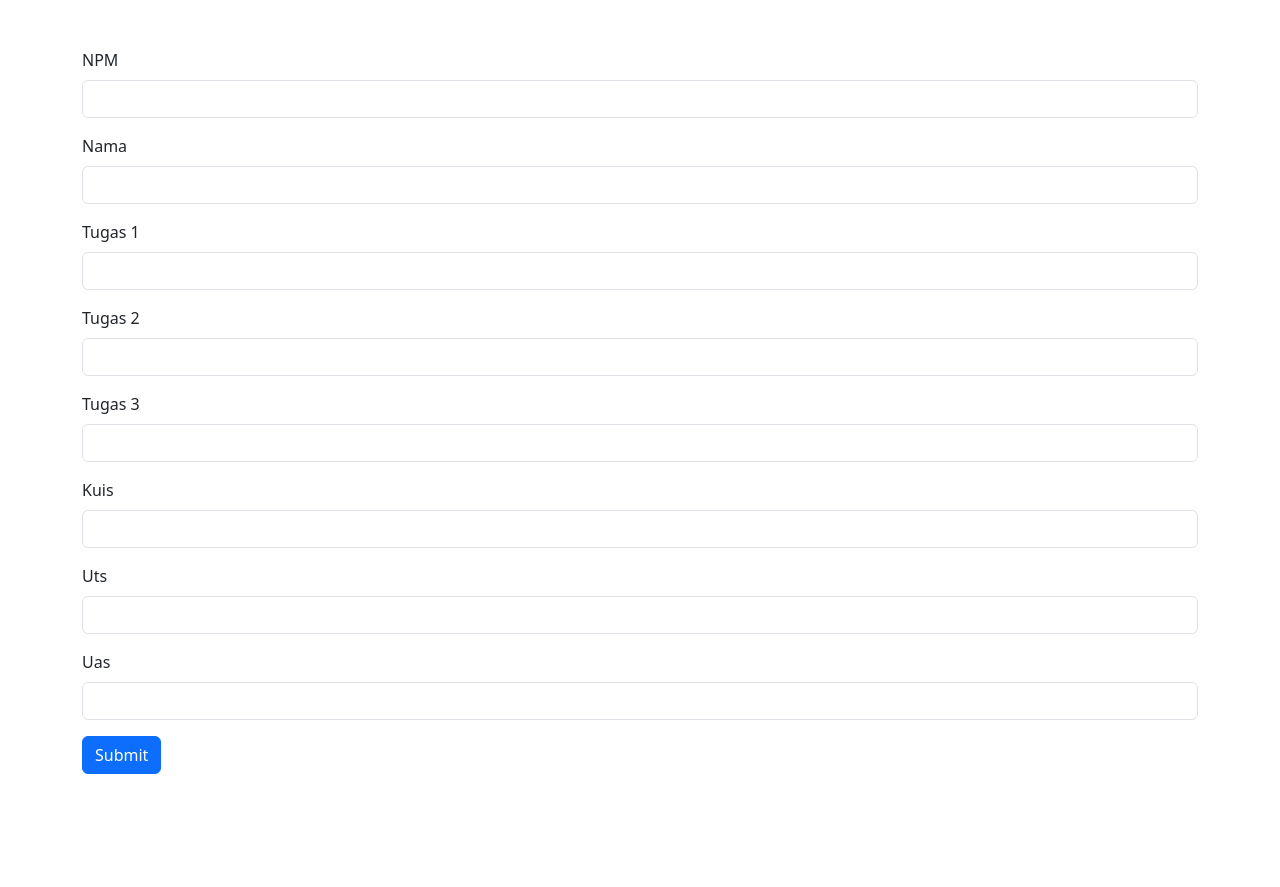
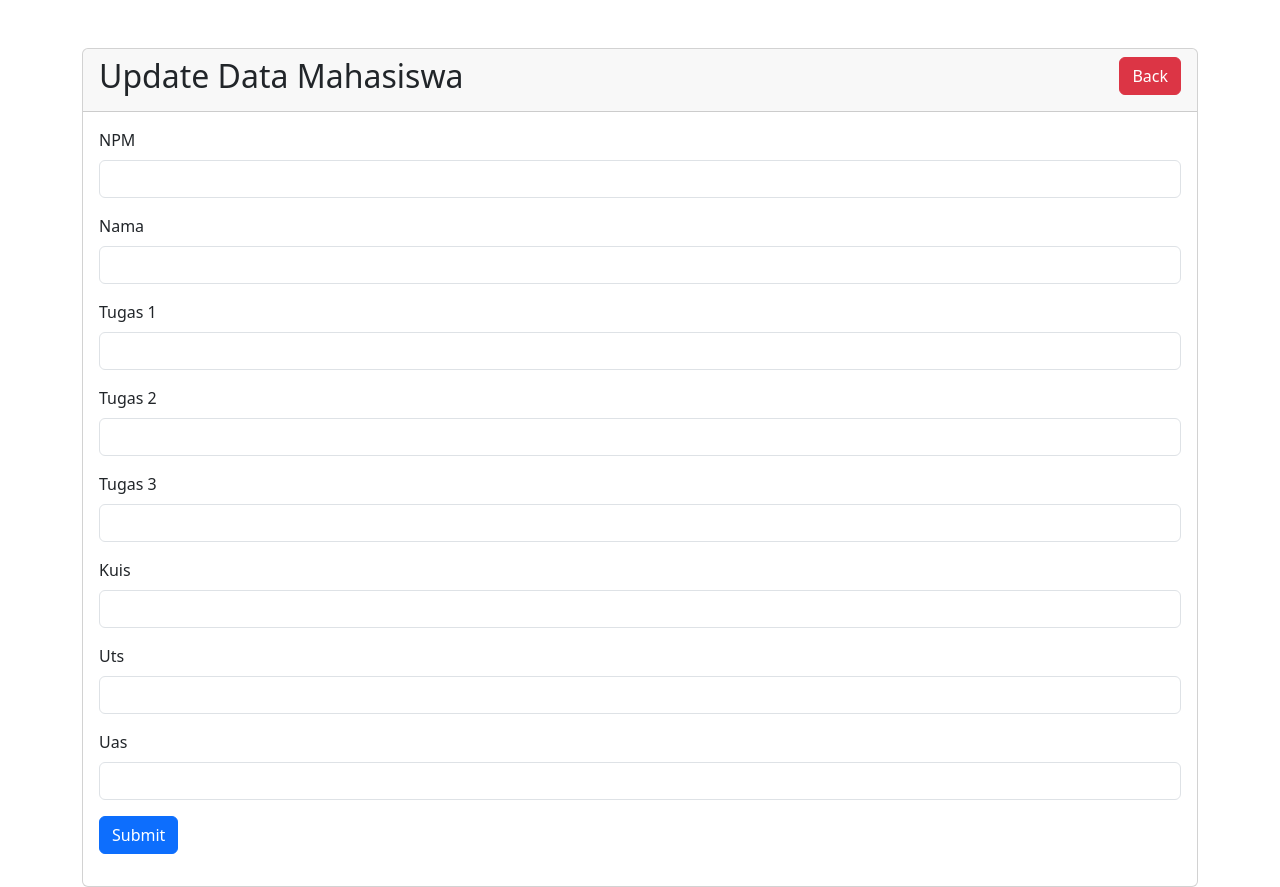
Before and after one commit to Wesly2309/Project-CRUD-Using-PHP-MYSQL, a PHP site: page /update.php?id=1 in a window 1280 px wide. Before the commit the page ends 774 px from the top, so only its background shows below. Run offline with PHP 8.4, Linux system fonts and the light colour scheme; data that the repository does not hold is empty.

Commit message:
final commit

```diff
--- a/config.php
+++ b/config.php
@@ -1,31 +1,31 @@
 <?php
 
-    $server = "localhost";
-    $username = "root";
-    $password = "";
-    $dbName = "universitas";
+$server = 'localhost';
+$username = 'root';
+$password = '';
+$dbName = 'universitas';
 
-    $conn = mysqli_connect($server , $username , $password , $dbName);
+$conn = mysqli_connect($server, $username, $password, $dbName);
 
-    if(!$conn) {
-        die('Database gagal terhubung');
+if (!$conn) {
+    exit('Database gagal terhubung');
 }
 
-    function query($query) {
+function query($query)
+{
     global $conn;
 
-
-        $result = mysqli_query($conn , $query);
+    $result = mysqli_query($conn, $query);
     $rows = [];
 
-        while($row = mysqli_fetch_assoc($result)){
+    while ($row = mysqli_fetch_assoc($result)) {
         $rows[] = $row;
     }
 
     return $rows;
 }
-
-    function add($data) {
+function add($data)
+{
     global $conn;
 
     $npm = $data['npm'];
@@ -37,28 +37,18 @@
     $uts = $data['uts'];
     $uas = $data['uas'];
 
-        $query = "INSERT INTO mahasiswa VALUES( '' ,'$npm' , '$nama' , '$t1' ,'$t2' ,'$t3', '$kuis' , '$uts' , '$uas' )";
+    $query = "INSERT INTO mahasiswa (npm, nama, t1, t2, t3, kuis, uts, uas) VALUES ('$npm', '$nama', '$t1', '$t2', '$t3', '$kuis', '$uts', '$uas')";
 
-        mysqli_query($conn , $query);
-
-        return mysqli_affected_rows($conn);
-
-
+    if (mysqli_query($conn, $query))
+    {
+        return "Data successfully added.";
+    } else {
+        return "Error: " . mysqli_error($conn);
+    }
 }
 
-    function delete($id) {
-        global $conn;
-
-
-        $query = "DELETE FROM mahasiswa WHERE id = $id";
-        mysqli_query($conn , $query);
-
-        return mysqli_affected_rows($conn);
-
-    }
-
-
-    function update($data) {
+function update($data)
+{
     global $conn;
 
     $id = $_GET['id'];
@@ -73,11 +63,8 @@
 
     $query = "UPDATE mahasiswa SET npm = '$npm' , nama = '$nama' , t1 = '$t1' , t2 = '$t2' ,  t3 = '$t3', kuis = '$kuis' , uts = '$uts' , uas = '$uas' WHERE id = '$id'";
 
-        mysqli_query($conn , $query);
+    mysqli_query($conn, $query);
 
     return mysqli_affected_rows($conn);
-
 }
-
-
 ?>
--- a/update.php
+++ b/update.php
@@ -4,24 +4,21 @@
 
 $id = $_GET['id'];
 
+$mahasiswa = query('SELECT * FROM mahasiswa')[0];
 
-    $mahasiswa = query("SELECT * FROM mahasiswa")[0];
-
-    if(isset($_POST['submit'])) {
-        if(update($_POST) > 0 ) {
+if (isset($_POST['submit'])) {
+    if (update($_POST) > 0) {
         echo "<script>
-                    alert('Data berhasil diubah!')
+                    alert('Data Mahasiswa berhasil diubah!')
                     window.location.href = 'index.php'
             </script>";
-        }else {
+    } else {
         echo "<script>
-                    alert('Data  tidak berhasil diubah!')
+                    alert('Data Mahasiswa gagal diubah!')
                     window.location.href = 'index.php'
             </script>";
     }
 }
-
-
 
 ?>
 
@@ -34,46 +31,59 @@
     <link href="https://cdn.jsdelivr.net/npm/bootstrap@5.3.2/dist/css/bootstrap.min.css" rel="stylesheet" integrity="sha384-T3c6CoIi6uLrA9TneNEoa7RxnatzjcDSCmG1MXxSR1GAsXEV/Dwwykc2MPK8M2HN" crossorigin="anonymous">
   </head>
   <body>
+
     <div class="container mt-5">
-
+      <div class="row">
+        <div class="col-md-12">
+          <div class="card">
+            <div class="card-header">
+              <h2>Update Data Mahasiswa
+                <a href="index.php" class="btn btn-danger float-end">Back</a>
+              </h2>
+            </div>
+            <div class="card-body">
             <form action="" method="post">
-      <input type="hidden" name="id" value="<?= $mahasiswa['id'] ?>">
+              <input type="hidden" name="id" value="<?php echo $mahasiswa['id']; ?>">
             <div class="mb-3">
             <label for="npm" class="form-label">NPM</label>
-    <input type="text" class="form-control" id="npm" name="npm" value="<?= $mahasiswa['npm'] ?>">
+            <input type="text" class="form-control" id="npm" name="npm" value="<?php echo $mahasiswa['npm']; ?>">
           </div>
           <div class="mb-3">
             <label for="nama" class="form-label">Nama</label>
-    <input type="text" class="form-control" id="nama" name="nama" value="<?= $mahasiswa['nama'] ?>">
+            <input type="text" class="form-control" id="nama" name="nama" value="<?php echo $mahasiswa['nama']; ?>">
           </div>
           <div class="mb-3">
             <label for="t1" class="form-label">Tugas 1</label>
-    <input type="text" class="form-control" id="t1" name="t1" value="<?= $mahasiswa['t1'] ?>">
+            <input type="text" class="form-control" id="t1" name="t1" value="<?php echo $mahasiswa['t1']; ?>">
           </div>
           <div class="mb-3">
             <label for="t2" class="form-label">Tugas 2</label>
-    <input type="text" class="form-control" id="t2" name="t2" value="<?= $mahasiswa['t2'] ?>">
+            <input type="text" class="form-control" id="t2" name="t2" value="<?php echo $mahasiswa['t2']; ?>">
           </div>
           <div class="mb-3">
             <label for="t3" class="form-label">Tugas 3</label>
-    <input type="text" class="form-control" id="t3" name="t3" value="<?= $mahasiswa['t3'] ?>">
+            <input type="text" class="form-control" id="t3" name="t3" value="<?php echo $mahasiswa['t3']; ?>">
           </div>
           <div class="mb-3">
             <label for="kuis" class="form-label">Kuis</label>
-    <input type="text" class="form-control" id="kuis" name="kuis" value="<?= $mahasiswa['kuis'] ?>">
+            <input type="text" class="form-control" id="kuis" name="kuis" value="<?php echo $mahasiswa['kuis']; ?>">
           </div>
           <div class="mb-3">
             <label for="uts" class="form-label">Uts</label>
-    <input type="text" class="form-control" id="uts" name="uts" value="<?= $mahasiswa['uts'] ?>">
+            <input type="text" class="form-control" id="uts" name="uts" value="<?php echo $mahasiswa['uts']; ?>">
           </div>
           <div class="mb-3">
             <label for="uas" class="form-label">Uas</label>
-    <input type="text" class="form-control" id="uas" name="uas" value="<?= $mahasiswa['uas'] ?>">
+            <input type="text" class="form-control" id="uas" name="uas" value="<?php echo $mahasiswa['uas']; ?>">
           </div>
-
-
+          <div class="mb-3">
             <button type="submit" class="btn btn-primary" name="submit">Submit</button>
+          </div>
           </form>
+        </div>
+      </div>
+    </div>
+  </div>
 </div>
 <script src="https://cdn.jsdelivr.net/npm/bootstrap@5.3.2/dist/js/bootstrap.bundle.min.js" integrity="sha384-C6RzsynM9kWDrMNeT87bh95OGNyZPhcTNXj1NW7RuBCsyN/o0jlpcV8Qyq46cDfL" crossorigin="anonymous"></script>
 </body>
```
Also changed, not shown: create.php (+26 -13 lines), delete.php (+13 -6 lines), index.php (+50 -30 lines). Lines whose indentation alone changed are shown as unchanged.
